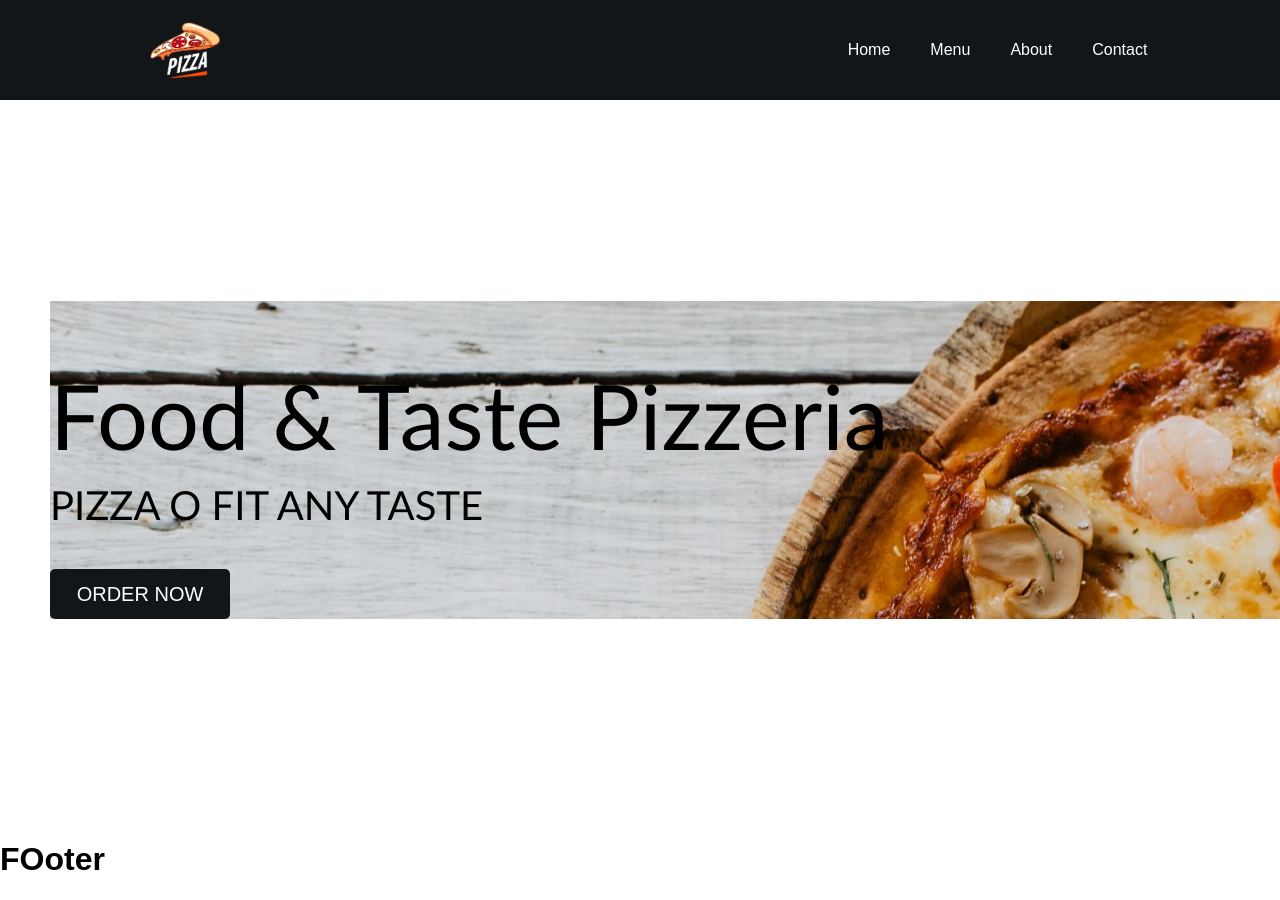
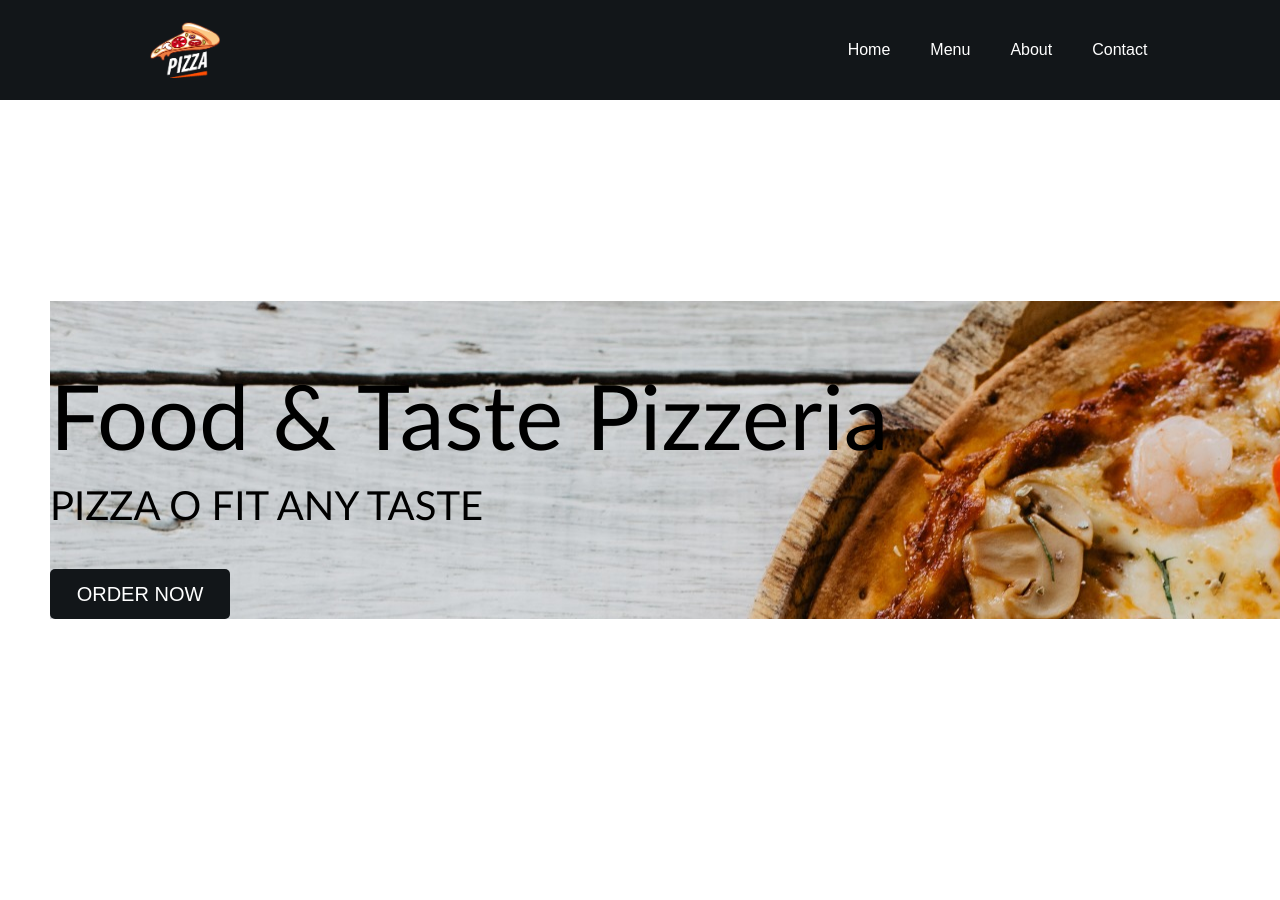
Before and after one commit to RosenGeorgievvv/food-website, a React (Create React App) app: page / in a window 1280 px wide. After the commit the page ends 820 px from the top, so only its background shows below. Built offline with nearby package versions, Linux system fonts and the light colour scheme.

Commit message:
Update Footer.jsx

```diff
--- a/src/components/Footer.jsx
+++ b/src/components/Footer.jsx
@@ -2,7 +2,9 @@ import React from 'react'
 
 function Footer() {
   return (
-    <div className='footer'><h1>FOoter</h1></div>
+    <div className='footer'>
+
+    </div>
   )
 }
 
```
